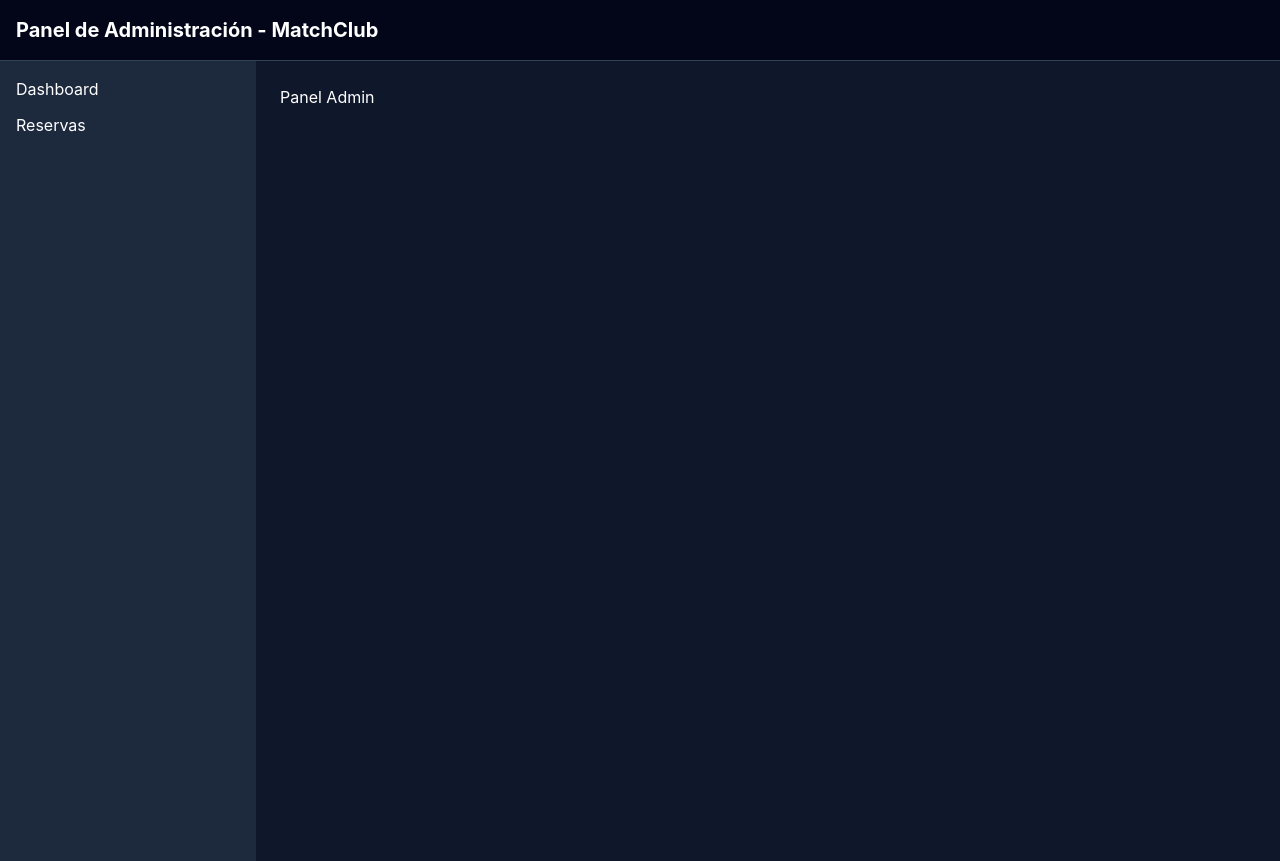
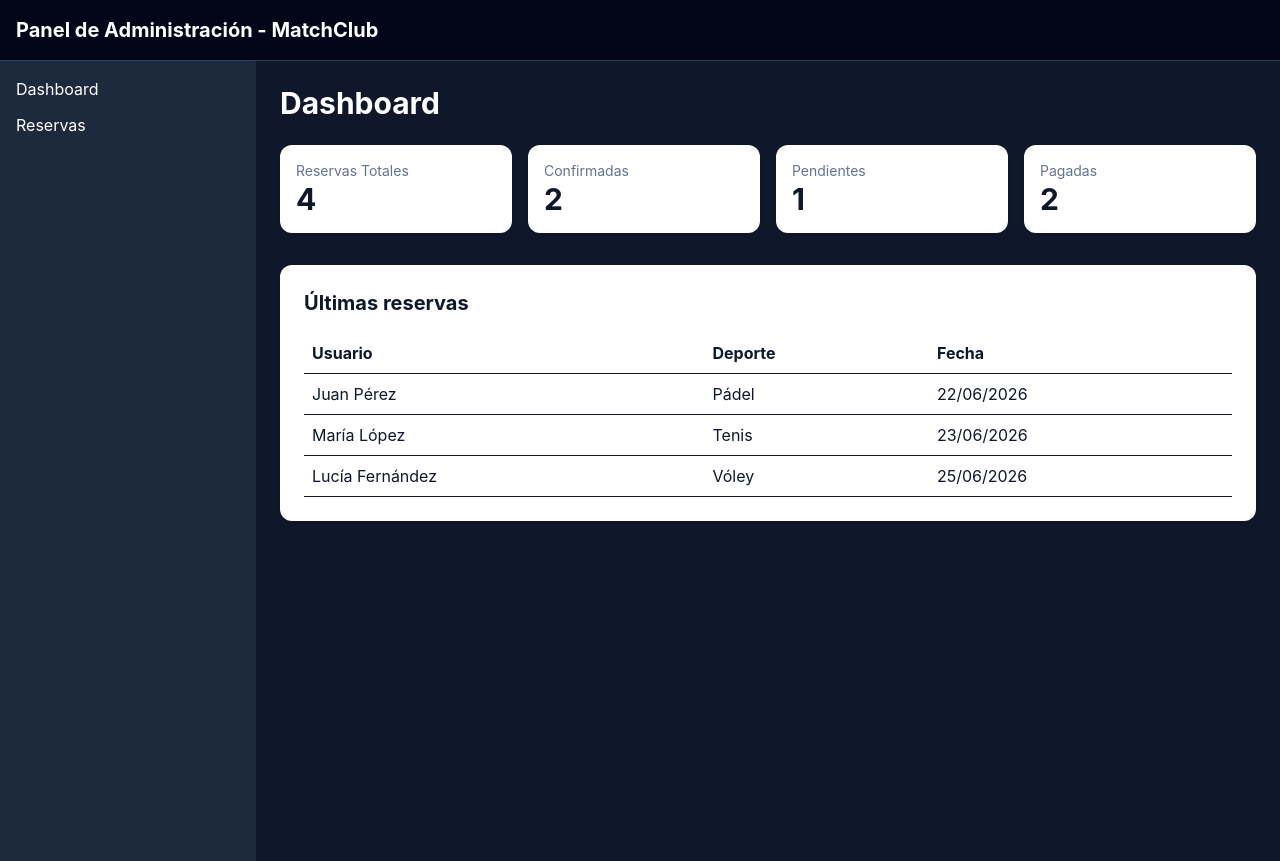
Before and after one commit to GiulianaMGatti/matchclub, a React app in the folder frontend/: page /admin in a window 1280 px wide. Built offline with nearby package versions, Linux system fonts and the light colour scheme; sample sign-in values are in the browser's storage; the HTML template or start-up script is replaced by a standard one.

Commit message:
Agrega dashboard administrativo

```diff
--- a/frontend/src/pages/admin/Dashboard.jsx
+++ b/frontend/src/pages/admin/Dashboard.jsx
@@ -1,4 +1,112 @@
-function Admin() {
-  return <div>Panel Admin</div>;
+function Dashboard() {
+  const stats = {
+    totalReservations: 4,
+    confirmedReservations: 2,
+    pendingReservations: 1,
+    paidReservations: 2,
+  };
+
+  const recentReservations = [
+    {
+      id: 1,
+      user: "Juan Pérez",
+      sport: "Pádel",
+      date: "22/06/2026",
+    },
+    {
+      id: 2,
+      user: "María López",
+      sport: "Tenis",
+      date: "23/06/2026",
+    },
+    {
+      id: 3,
+      user: "Lucía Fernández",
+      sport: "Vóley",
+      date: "25/06/2026",
+    },
+  ];
+
+  return (
+    <div>
+      <h2 className="text-3xl font-bold mb-6">
+        Dashboard
+      </h2>
+
+      <div className="grid grid-cols-1 md:grid-cols-4 gap-4 mb-8">
+
+        <div className="bg-white text-slate-900 rounded-xl p-4 shadow">
+          <p className="text-sm text-slate-500">
+            Reservas Totales
+          </p>
+          <p className="text-3xl font-bold">
+            {stats.totalReservations}
+          </p>
+        </div>
+
+        <div className="bg-white text-slate-900 rounded-xl p-4 shadow">
+          <p className="text-sm text-slate-500">
+            Confirmadas
+          </p>
+          <p className="text-3xl font-bold">
+            {stats.confirmedReservations}
+          </p>
+        </div>
+
+        <div className="bg-white text-slate-900 rounded-xl p-4 shadow">
+          <p className="text-sm text-slate-500">
+            Pendientes
+          </p>
+          <p className="text-3xl font-bold">
+            {stats.pendingReservations}
+          </p>
+        </div>
+
+        <div className="bg-white text-slate-900 rounded-xl p-4 shadow">
+          <p className="text-sm text-slate-500">
+            Pagadas
+          </p>
+          <p className="text-3xl font-bold">
+            {stats.paidReservations}
+          </p>
+        </div>
+
+      </div>
+
+      <div className="bg-white rounded-xl p-6 shadow">
+
+        <h3 className="text-xl font-bold text-slate-900 mb-4">
+          Últimas reservas
+        </h3>
+
+        <table className="w-full text-slate-900">
+
+          <thead>
+            <tr className="border-b">
+              <th className="text-left p-2">Usuario</th>
+              <th className="text-left p-2">Deporte</th>
+              <th className="text-left p-2">Fecha</th>
+            </tr>
+          </thead>
+
+          <tbody>
+            {recentReservations.map((reservation) => (
+              <tr
+                key={reservation.id}
+                className="border-b"
+              >
+                <td className="p-2">{reservation.user}</td>
+                <td className="p-2">{reservation.sport}</td>
+                <td className="p-2">{reservation.date}</td>
+              </tr>
+            ))}
+          </tbody>
+
+        </table>
+
+      </div>
+    </div>
+  );
 }
-export default Admin;
+
+export default Dashboard;
```
